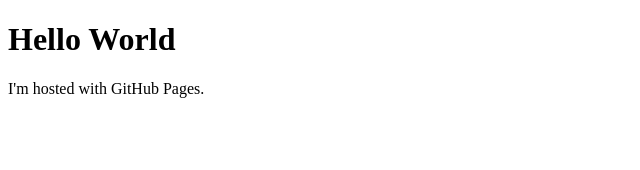
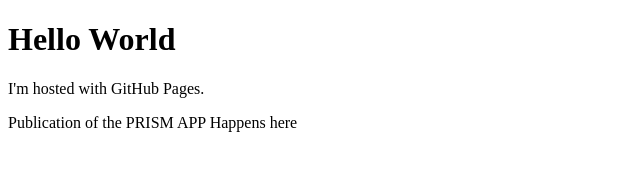
Before and after one commit to Lu-Omega/PRISMApp, a plain HTML site: page index.html in a window 1280 px wide. Shown: the whole page, without its empty margins (0-640 px from the left). Drawn offline with Linux system fonts and the light colour scheme.

Commit message:
Update index.html

```diff
--- a/index.html
+++ b/index.html
@@ -3,5 +3,6 @@
 <body>
 <h1>Hello World</h1>
 <p>I'm hosted with GitHub Pages.</p>
+<p>Publication of the PRISM APP Happens here</p>
 </body>
 </html>
```
